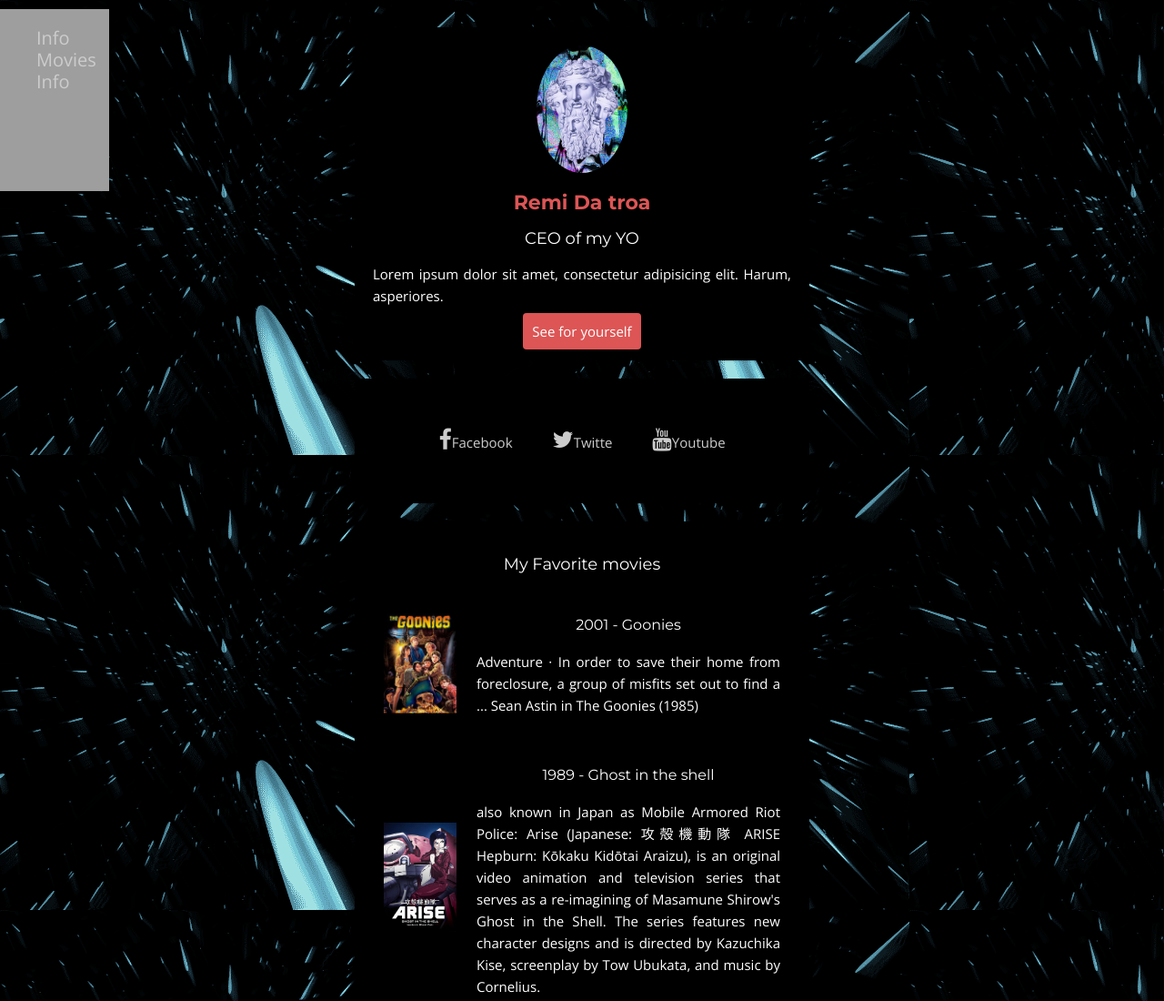
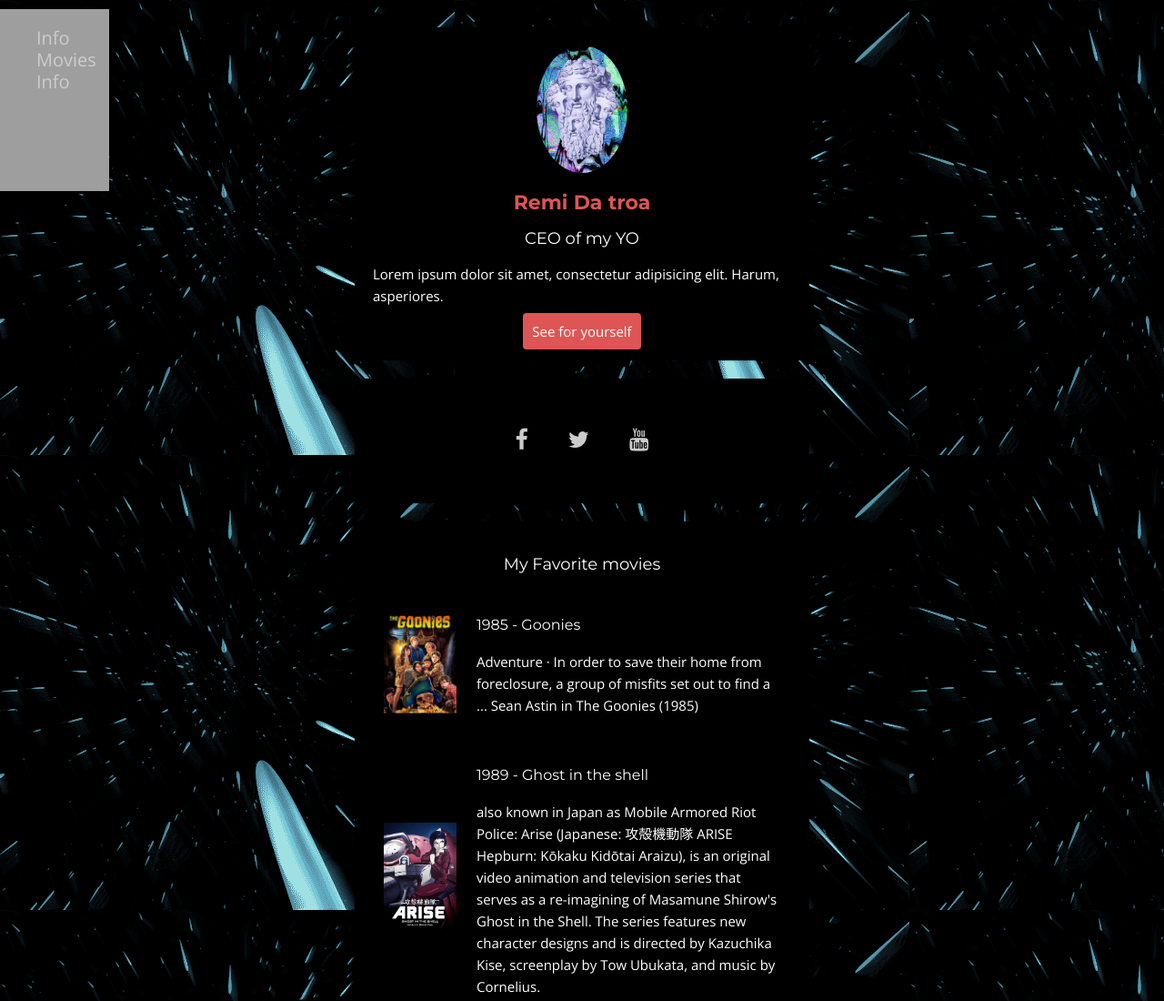
Before and after one commit to remidatroa/profile, a plain HTML site: page index.html in a window 1280 px wide. Shown: the top 1100 px of the page at 91% size. Drawn offline with nearby package versions, Linux system fonts and the light colour scheme; grey boxes are pictures that could not be loaded.

Commit message:
sec commit end

```diff
--- a/index.html
+++ b/index.html
@@ -6,6 +6,7 @@
   <link href="https://fonts.googleapis.com/css?family=Open+Sans:400,300,700|Montserrat:400,700" rel="stylesheet">
   <link href="style.css" rel="stylesheet">
   <title>Remi Da troa</title>
+
 </head>
 <body>
   <div class="container bg-cont">
@@ -27,14 +28,14 @@
   <div class="card text-center">
     <ul class="list-inline">
       <li>
-        <a href="https://lewagon.com" target="_blank"> <i class="fa fa-facebook"></i>Facebook</a>
+        <a href="https://lewagon.com" target="_blank"> <i class="fa fa-facebook"></i></a>
       </li>
       <li>
-        <a href="https://lewagon.com" target="_blank"><i class="fa fa-twitter"></i>Twitte</a>
+        <a href="https://lewagon.com" target="_blank"><i class="fa fa-twitter"></i></a>
 
       </li>
       <li>
-        <a href="https://lewagon.com" target="_blank"> <i class="fa fa-youtube"></i>Youtube</a>
+        <a href="https://lewagon.com" target="_blank"> <i class="fa fa-youtube"></i></a>
       </li>
     </ul>
   </div>
@@ -44,15 +45,15 @@
       <tbody>
         <tr>
           <td><img src="images/goonies.jpg" alt="Goonies"></td>
-          <td><h3>2001 - Goonies</h3><p>Adventure · In order to save their home from foreclosure, a group of misfits set out to find a ... Sean Astin in The Goonies (1985) </p></td>
+          <td class="text-left"><h3>1985 - Goonies</h3><p>Adventure · In order to save their home from foreclosure, a group of misfits set out to find a ... Sean Astin in The Goonies (1985) </p></td>
         </tr>
         <tr>
           <td><img src="images/Ghost_in_the_Shell.jpg" alt="Ghost in the shell"></td>
-          <td><h3>1989 - Ghost in the shell</h3><p>also known in Japan as Mobile Armored Riot Police: Arise (Japanese: 攻殻機動隊 ARISE Hepburn: Kōkaku Kidōtai Araizu), is an original video animation and television series that serves as a re-imagining of Masamune Shirow's Ghost in the Shell. The series features new character designs and is directed by Kazuchika Kise, screenplay by Tow Ubukata, and music by Cornelius.</p></td>
+          <td class="text-left"><h3>1989 - Ghost in the shell</h3><p>also known in Japan as Mobile Armored Riot Police: Arise (Japanese: 攻殻機動隊 ARISE Hepburn: Kōkaku Kidōtai Araizu), is an original video animation and television series that serves as a re-imagining of Masamune Shirow's Ghost in the Shell. The series features new character designs and is directed by Kazuchika Kise, screenplay by Tow Ubukata, and music by Cornelius.</p></td>
         </tr>
         <tr>
           <td><img src="images/goodfellas.jpg" alt="alien"></td>
-          <td><h3>1986 - goodfellas</h3><p>Goodfellas (stylized as GoodFellas) is a 1990 American crime film directed by Martin Scorsese. It is an adaptation of the 1986 non-fiction book Wiseguy</p></td>
+          <td class="text-left"><h3>1986 - goodfellas</h3><p>Goodfellas (stylized as GoodFellas) is a 1990 American crime film directed by Martin Scorsese. It is an adaptation of the 1986 non-fiction book Wiseguy</p></td>
         </tr>
       </tbody>
     </table>
--- a/style.css
+++ b/style.css
@@ -34,7 +34,7 @@
 }
 
 p{
-  text-align: justify;
+  text-align: left;
 }
 
 a{
@@ -87,6 +87,9 @@
 #page-content {
   margin-left: 300px;
 }
+
+
+
 .container{
   width: 500px;
   margin: 30px auto;
@@ -118,6 +121,9 @@
 }
 .text-center{
   text-align: center;
+}
+.text-left{
+  text-align: left;
 }
 .list-inline {
   padding-left: 0;
```
